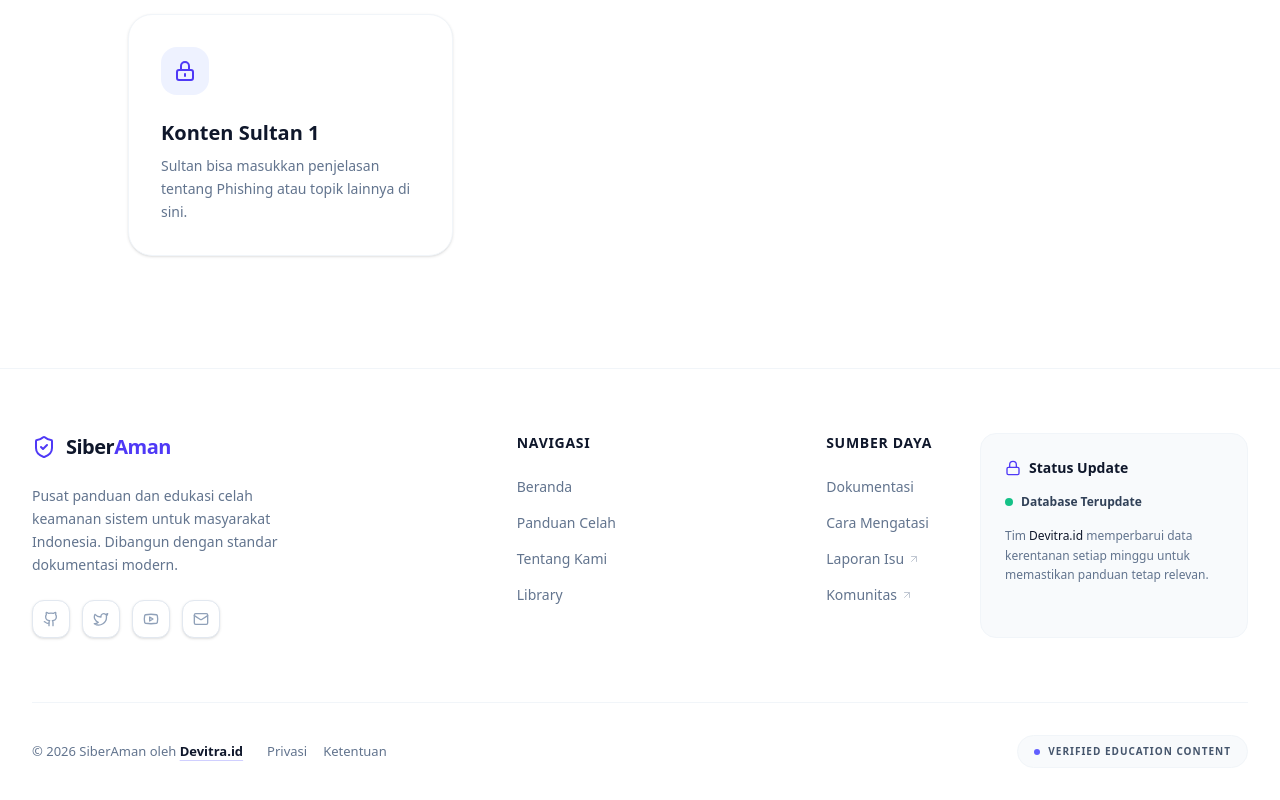
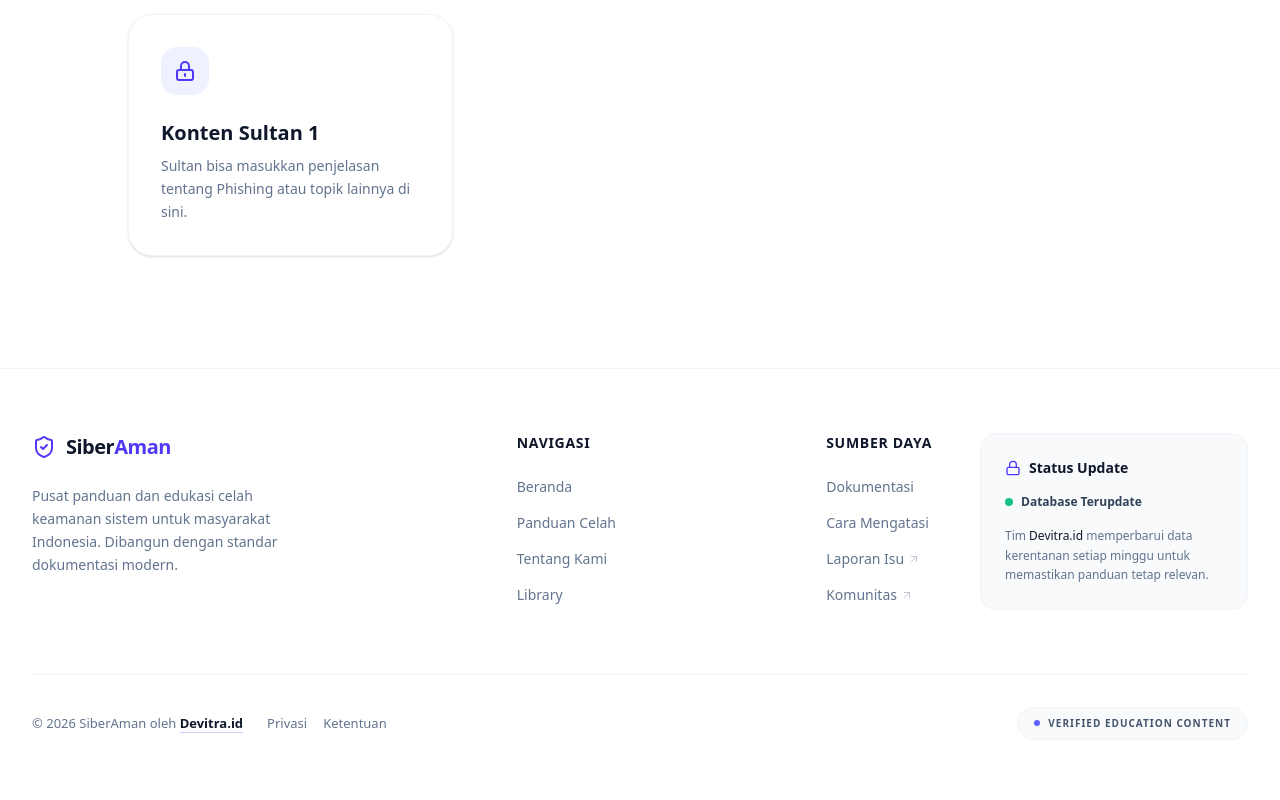
Before and after one commit to AnFariq/SiMan, a React (Vite) app: page / in a window 1280 px wide. Shown: the part 700-1500 px from the top of the page. After the commit the page ends 1472 px from the top, so only its background shows below. Built offline with nearby package versions, Linux system fonts and the light colour scheme.

Commit message:
Update Footer.jsx

```diff
--- a/src/components/Footer.jsx
+++ b/src/components/Footer.jsx
@@ -30,12 +30,7 @@ export default function Footer() {
             <p className="text-sm text-slate-500 leading-relaxed mb-6">
               Pusat panduan dan edukasi celah keamanan sistem untuk masyarakat Indonesia. Dibangun dengan standar dokumentasi modern.
             </p>
-            <div className="flex items-center gap-3">
-              <SocialIcon icon={<Github className="w-4 h-4" />} />
-              <SocialIcon icon={<Twitter className="w-4 h-4" />} />
-              <SocialIcon icon={<Youtube className="w-4 h-4" />} />
-              <SocialIcon icon={<Mail className="w-4 h-4" />} />
-            </div>
+
           </div>
 
           {/* Links Columns */}
```
